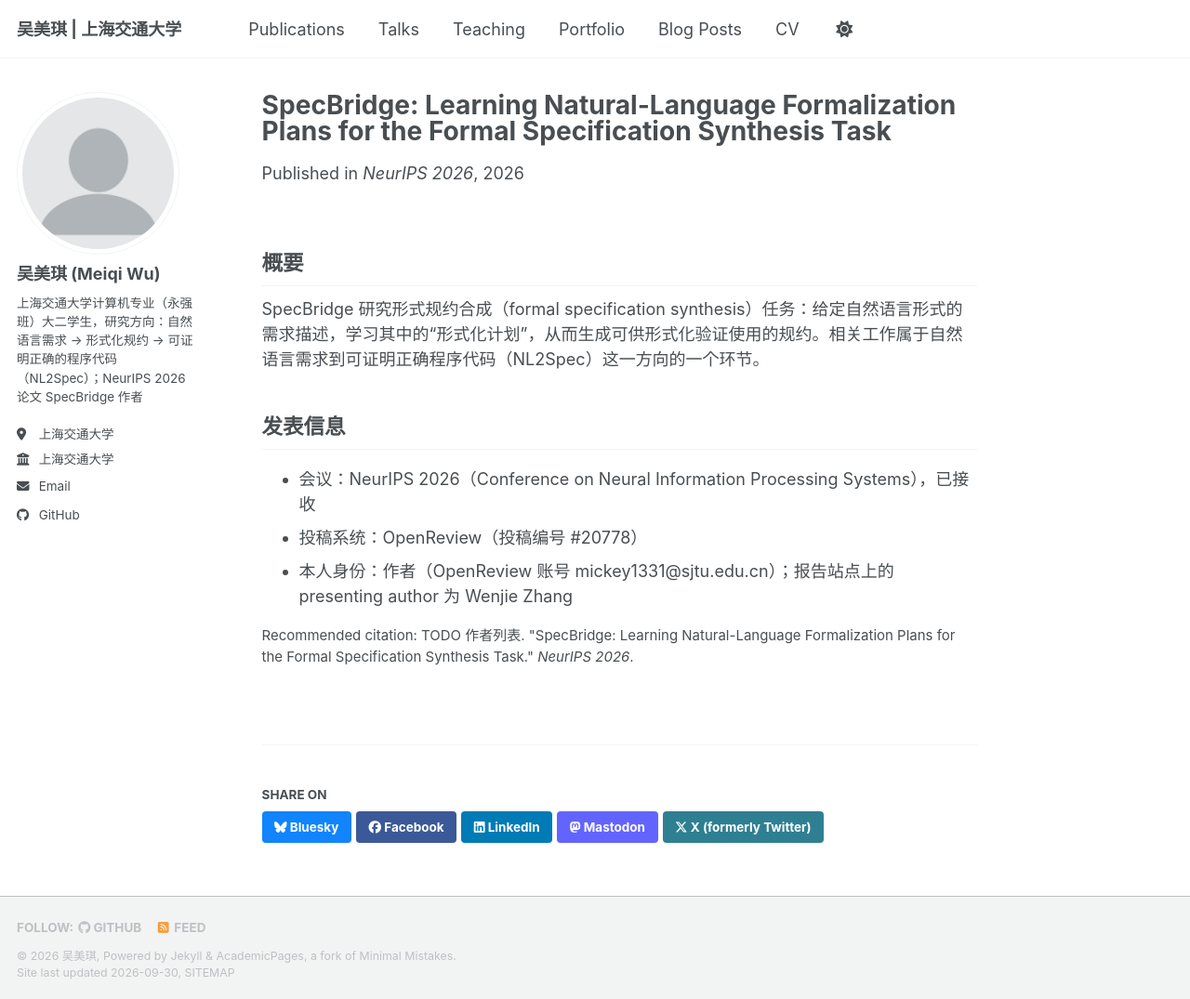
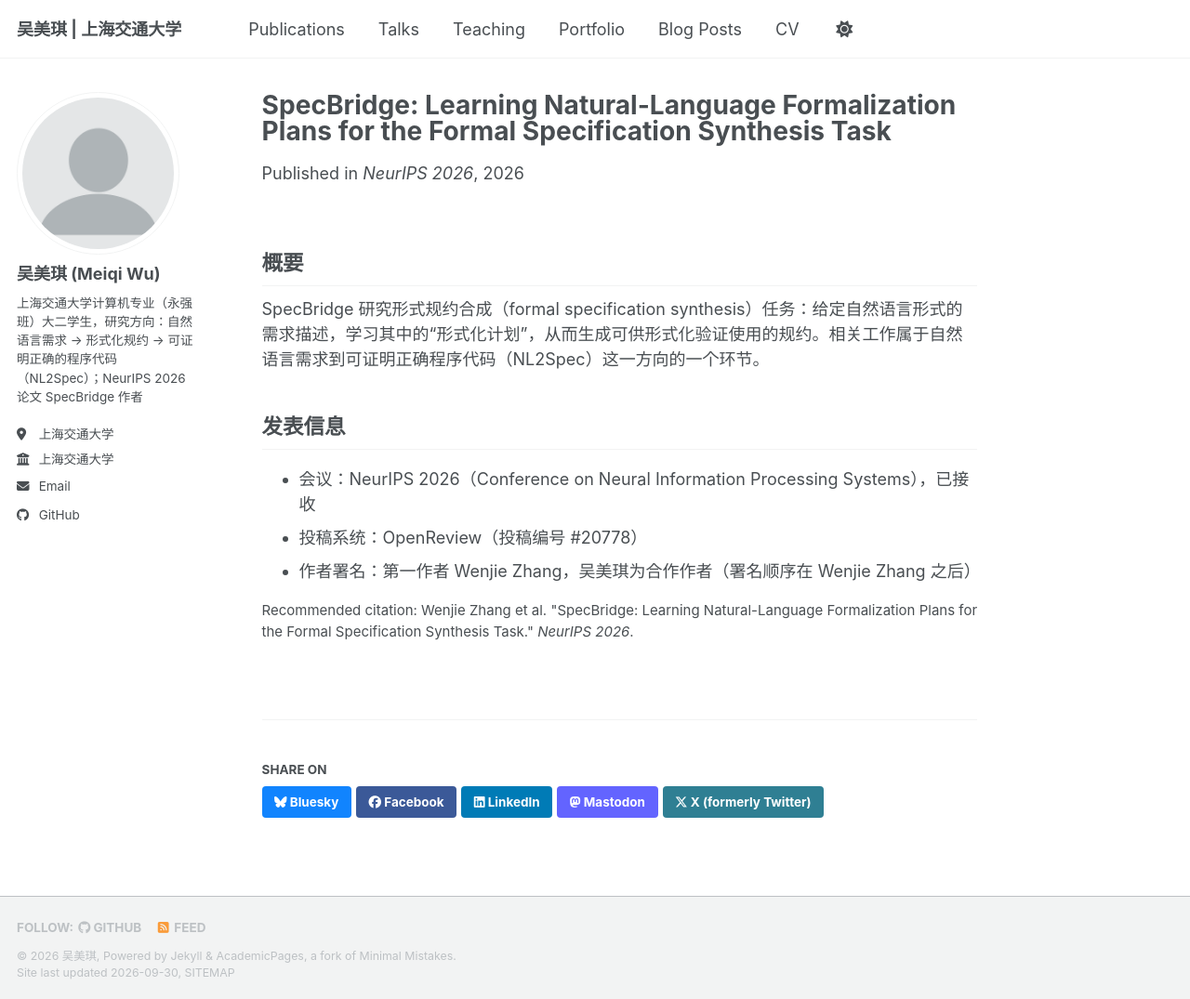
Before and after one commit to mickey1331/mickey1331.github.io, a Jekyll site: the page built from _publications/2026-01-01-specbridge-neurips-2026.md, in a window 1280 px wide and 1075 px high. Shown: the whole window at 93% size. Built offline with Jekyll 4.4.1, drawn with Linux system fonts in a browser that asks for light colours; a style sheet for code colours, icons or effects is not loaded.

Commit message:
论文署名信息按实际情况更新
- _publications/2026-01-01-specbridge-neurips-2026.md：已知 Wenjie Zhang 为第一作者、本人为合作作者（署名在后），citation 改用 "Wenjie Zhang et al."，发表信息中注明署名情况，完整作者列表留 TODO
- _pages/cv.md、_pages/about.md：科研经历注明“合作作者，第一作者 Wenjie Zhang”，并按本人要求去掉“负责内容/具体工作”的待填提示
- README.md：出版物说明同步

```diff
--- a/_publications/2026-01-01-specbridge-neurips-2026.md
+++ b/_publications/2026-01-01-specbridge-neurips-2026.md
@@ -6,12 +6,12 @@ permalink: /publication/specbridge-neurips-2026
 excerpt: '提出 SpecBridge：学习自然语言到形式化语言的形式化计划（formalization plan），用于形式规约合成任务。被 NeurIPS 2026 接收。'
 date: 2026-01-01
 venue: 'NeurIPS 2026'
-citation: 'TODO 作者列表. &quot;SpecBridge: Learning Natural-Language Formalization Plans for the Formal Specification Synthesis Task.&quot; <i>NeurIPS 2026</i>.'
+citation: 'Wenjie Zhang et al. &quot;SpecBridge: Learning Natural-Language Formalization Plans for the Formal Specification Synthesis Task.&quot; <i>NeurIPS 2026</i>.'
 ---
 
 <!-- 说明（发布前可整段删除）：
-     * citation 里的作者列表需要按论文最终署名顺序补齐，并把本句里的 "TODO 作者列表" 替换掉。
-       邮件显示 Wenjie Zhang 已将本人设为 presenting author（报告站点），但作者顺序我无法从邮件确认。
+     * 已知 Wenjie Zhang 为第一作者，吴美琪为合作作者（署名在后）；citation 暂用
+       “Wenjie Zhang et al.” 表示，拿到完整署名后替换为完整作者列表。
      * 如果之后有 arXiv、OpenReview 公开页面或代码仓库，可在 front matter 里补：
        paperurl: '…'   # 页面会显示 “Download Paper”
        link: '…'       # 标题会直接指向该链接
@@ -25,10 +25,10 @@ SpecBridge 研究形式规约合成（formal specification synthesis）任务：
 
 * 会议：NeurIPS 2026（Conference on Neural Information Processing Systems），已接收
 * 投稿系统：OpenReview（投稿编号 #20778）
-* 本人身份：作者（OpenReview 账号 mickey1331@sjtu.edu.cn）；报告站点上的 presenting author 为 Wenjie Zhang
+* 作者署名：第一作者 Wenjie Zhang，吴美琪为合作作者（署名顺序在 Wenjie Zhang 之后）
 
 <!-- TODO: 建议补充
-     * 完整作者列表与署名顺序
+     * 完整作者列表与署名顺序（用于替换 citation 里的 “et al.”）
      * 论文一句话贡献 / 方法要点（例如 plan 的表示形式、如何与验证器对接）
-     * 代码或数据开源链接
-     * 会议举办地、报告形式（poster / spotlight / oral） -->
+     * 会议举办地、报告形式（poster / spotlight / oral）
+     * 代码或数据开源链接 -->
```
Also changed, not shown: README.md (+1 -1 lines), _pages/about.md (+1 -3 lines), _pages/cv.md (+2 -3 lines).
